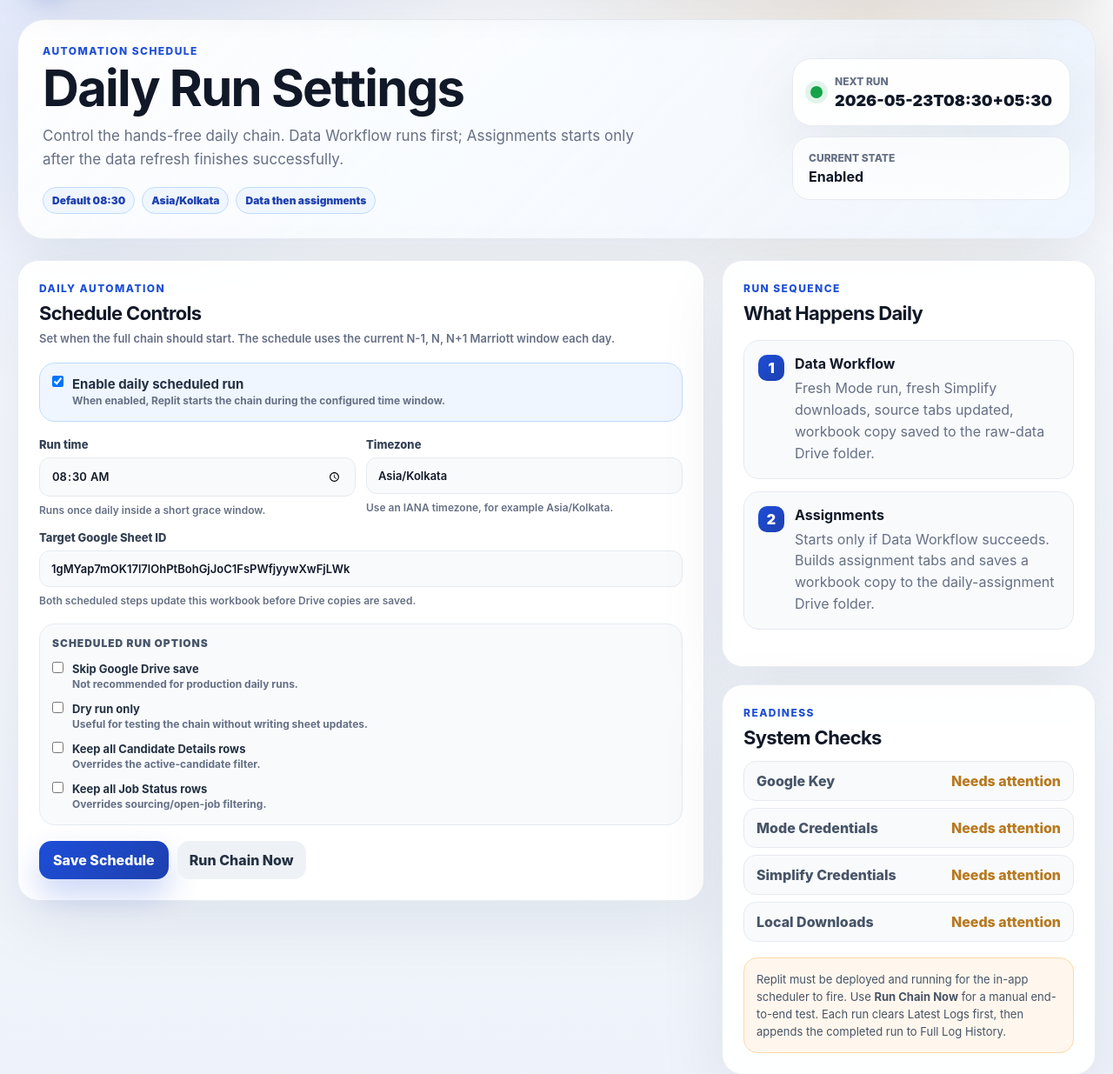
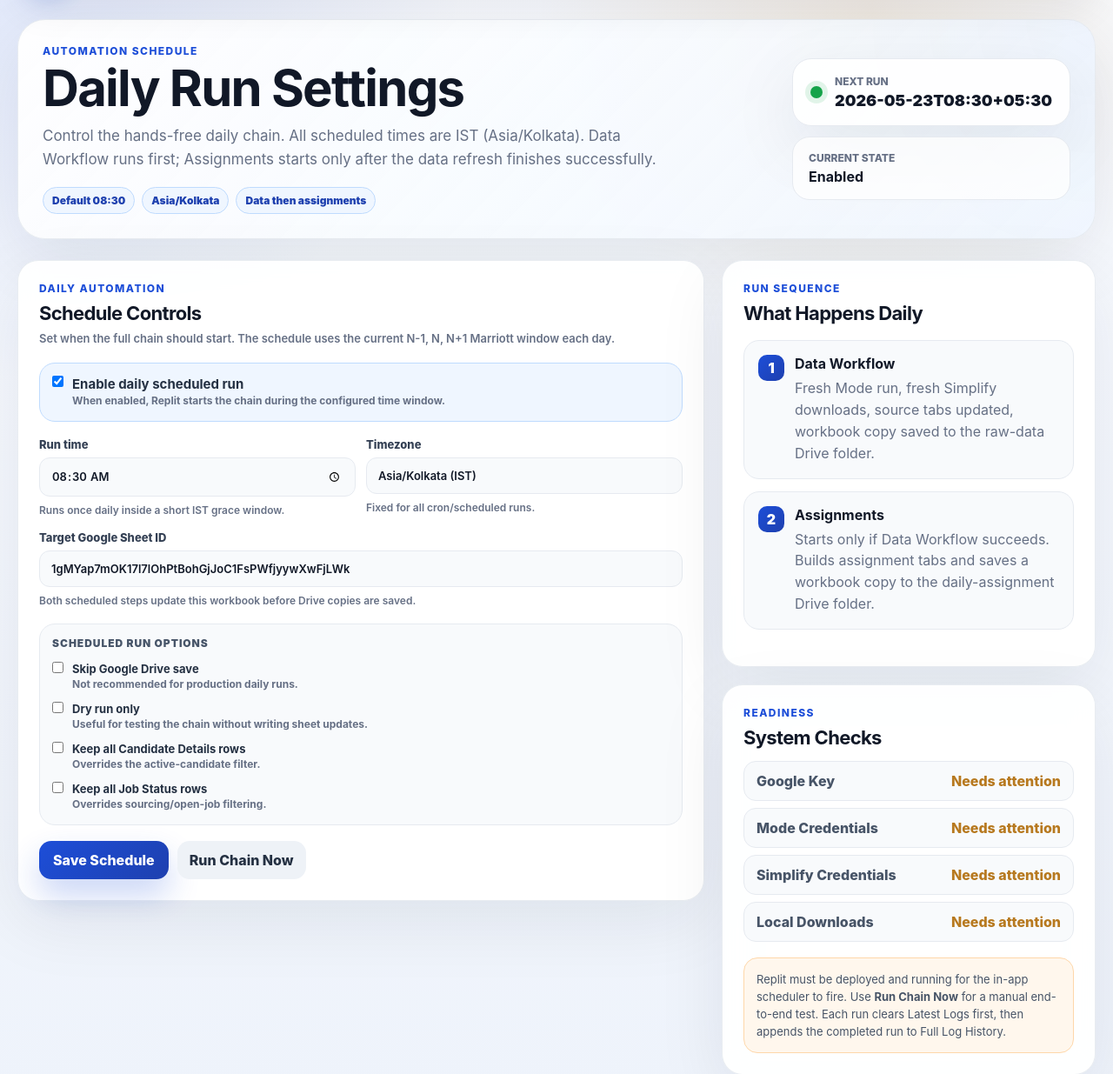
Before and after one commit to rchoutre-ops/VMS-Marriott, a Flask app: page /schedule in a window 1280 px wide. Shown: the part 98-1333 px from the top of the page at 87% size. Run offline with Flask 3, Linux system fonts and the light colour scheme.

Commit message:
Force scheduled runs to IST
Co-authored-by: Cursor <cursoragent@cursor.com>

```diff
--- a/app.py
+++ b/app.py
@@ -295,17 +295,19 @@ def load_schedule_config() -> dict[str, Any]:
             saved = {}
         if isinstance(saved, dict):
             config.update(saved)
+    config["timezone"] = SNAPSHOT_TIMEZONE
     return config
 
 
 def save_schedule_config(config: dict[str, Any]) -> None:
     merged = default_schedule_config()
     merged.update(config)
+    merged["timezone"] = SNAPSHOT_TIMEZONE
     SCHEDULE_CONFIG_PATH.write_text(json.dumps(merged, indent=2, sort_keys=True) + "\n")
 
 
 def today_scheduled_datetime(config: dict[str, Any], now: datetime | None = None) -> datetime:
-    tz = ZoneInfo(config.get("timezone") or SNAPSHOT_TIMEZONE)
+    tz = ZoneInfo(SNAPSHOT_TIMEZONE)
     now = now.astimezone(tz) if now else datetime.now(tz)
     hour, minute = [int(part) for part in str(config.get("time", "08:30")).split(":", 1)]
     return now.replace(hour=hour, minute=minute, second=0, microsecond=0)
@@ -314,7 +316,7 @@ def today_scheduled_datetime(config: dict[str, Any], now: datetime | None = None
 def schedule_is_due(config: dict[str, Any], now: datetime | None = None) -> bool:
     if not config.get("enabled", True):
         return False
-    tz = ZoneInfo(config.get("timezone") or SNAPSHOT_TIMEZONE)
+    tz = ZoneInfo(SNAPSHOT_TIMEZONE)
     now = now.astimezone(tz) if now else datetime.now(tz)
     candidate = today_scheduled_datetime(config, now)
     within_grace = candidate <= now <= candidate + timedelta(seconds=SCHEDULE_GRACE_SECONDS)
@@ -324,7 +326,7 @@ def schedule_is_due(config: dict[str, Any], now: datetime | None = None) -> bool
 def next_scheduled_run(config: dict[str, Any], now: datetime | None = None) -> datetime | None:
     if not config.get("enabled", True):
         return None
-    tz = ZoneInfo(config.get("timezone") or SNAPSHOT_TIMEZONE)
+    tz = ZoneInfo(SNAPSHOT_TIMEZONE)
     now = now.astimezone(tz) if now else datetime.now(tz)
     candidate = today_scheduled_datetime(config, now)
     if candidate <= now or config.get("last_started_for_date") == candidate.date().isoformat():
@@ -542,10 +544,6 @@ def validate_schedule_config(config: dict[str, Any]) -> str | None:
         datetime.strptime(str(config.get("time", "")), "%H:%M")
     except ValueError:
         return "Schedule time must use HH:MM."
-    try:
-        ZoneInfo(str(config.get("timezone") or SNAPSHOT_TIMEZONE))
-    except Exception:
-        return "Timezone must be a valid IANA timezone, for example Asia/Kolkata."
     if not str(config.get("target_spreadsheet_id", "")).strip():
         return "Target Google Sheet ID is required."
     return None
@@ -686,7 +684,7 @@ def update_schedule_api() -> tuple[Any, int]:
     editable = {
         "enabled": bool(payload.get("enabled")),
         "time": str(payload.get("time", "08:30")).strip(),
-        "timezone": str(payload.get("timezone", SNAPSHOT_TIMEZONE)).strip(),
+        "timezone": SNAPSHOT_TIMEZONE,
         "target_spreadsheet_id": str(payload.get("target_spreadsheet_id", DEFAULT_TARGET_SPREADSHEET_ID)).strip(),
         "skip_snapshot": bool(payload.get("skip_snapshot")),
         "dry_run": bool(payload.get("dry_run")),
--- a/static/schedule.js
+++ b/static/schedule.js
@@ -15,7 +15,7 @@ function scheduleForm() {
   return {
     enabled: document.querySelector("#enabled").checked,
     time: document.querySelector("#time").value,
-    timezone: document.querySelector("#timezone").value,
+    timezone: "Asia/Kolkata",
     target_spreadsheet_id: document.querySelector("#target_spreadsheet_id").value,
     skip_snapshot: document.querySelector("#skip_snapshot").checked,
     dry_run: document.querySelector("#dry_run").checked,
--- a/templates/schedule.html
+++ b/templates/schedule.html
@@ -26,7 +26,7 @@
         <div>
           <p class="eyebrow">Automation Schedule</p>
           <h1>Daily Run Settings</h1>
-          <p class="subtitle">Control the hands-free daily chain. Data Workflow runs first; Assignments starts only after the data refresh finishes successfully.</p>
+          <p class="subtitle">Control the hands-free daily chain. All scheduled times are IST (Asia/Kolkata). Data Workflow runs first; Assignments starts only after the data refresh finishes successfully.</p>
           <div class="hero-meta">
             <span>Default 08:30</span>
             <span>Asia/Kolkata</span>
@@ -69,12 +69,12 @@
             <label>
               Run time
               <input id="time" type="time" value="{{ config.time }}">
-              <span class="field-help">Runs once daily inside a short grace window.</span>
+              <span class="field-help">Runs once daily inside a short IST grace window.</span>
             </label>
             <label>
               Timezone
-              <input id="timezone" value="{{ config.timezone }}">
-              <span class="field-help">Use an IANA timezone, for example Asia/Kolkata.</span>
+              <input id="timezone" value="Asia/Kolkata (IST)" readonly>
+              <span class="field-help">Fixed for all cron/scheduled runs.</span>
             </label>
           </div>
 
```
Also changed, not shown: REPLIT_DEPLOYMENT.md (+1 -1 lines).
